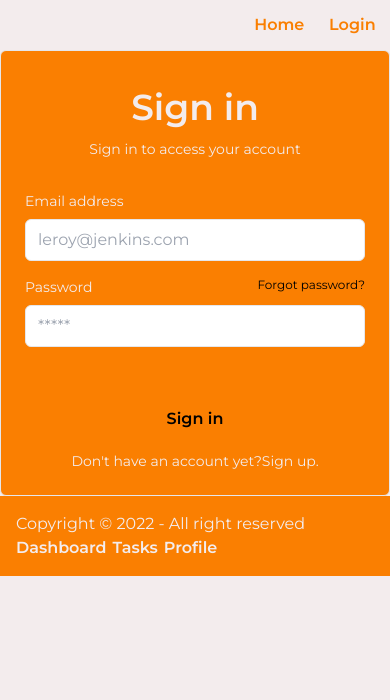
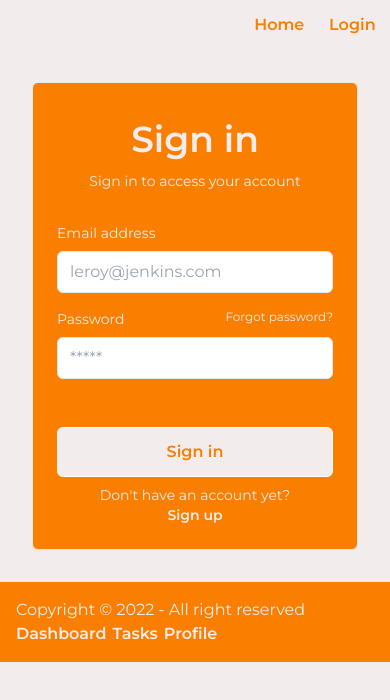
Before and after one commit to LocusNiger/open-bootcamp-project, a React (Vite) app: page /login in a window 390 px wide. Shown: the top 700 px of the page. Built offline with nearby package versions, Linux system fonts and the light colour scheme.

Commit message:
feat: styling login (mobile)

```diff
--- a/src/components/pure/forms/LoginForm2.jsx
+++ b/src/components/pure/forms/LoginForm2.jsx
@@ -4,6 +4,7 @@ import "../../../styles/login.scss";
 
 export default function LoginForm2() {
   return (
+    <div className="p-8">
       <div className="flex flex-col max-w-md p-6 rounded-md sm:p-10 border backdrop-blur-sm form-container">
         <div className="mb-8 text-center">
           <h1 className="my-3 text-4xl font-bold">Sign in</h1>
@@ -28,7 +29,7 @@ export default function LoginForm2() {
                 <label htmlFor="password" className="text-sm">
                   Password
                 </label>
-              <Link rel="noopener noreferrer" href="#" className="text-xs hover:underline">
+                <Link rel="noopener noreferrer" href="#" className="text-xs hover:underline pw">
                   Forgot password?
                 </Link>
               </div>
@@ -43,22 +44,18 @@ export default function LoginForm2() {
           </div>
           <div className="space-y-2">
             <div>
-            <button
-              type="button"
-              className="w-full px-8 py-3 font-semibold rounded-md dark:bg-violet-400 dark:text-gray-900"
-            >
-              Sign in
-            </button>
+              <button className="w-full px-8 py-3 font-semibold rounded-md">Sign in</button>
             </div>
-          <p className="px-6 text-sm text-center dark:text-gray-400">
+            <p className="px-6 text-sm text-center">
               Don't have an account yet?
-            <a rel="noopener noreferrer" href="#" className="hover:underline dark:text-violet-400">
+              <br></br>
+              <Link href="/login" className="hover:underline font-semibold">
                 Sign up
-            </a>
-            .
+              </Link>
             </p>
           </div>
         </form>
       </div>
+    </div>
   );
 }
--- a/src/styles/login.scss
+++ b/src/styles/login.scss
@@ -9,3 +9,12 @@ label {
 .form-container {
   background-color: #fa7f01;
 }
+.pw {
+  color: #f3eced;
+}
+
+button {
+  border: 1px solid white;
+  color: #fa7f01;
+  background-color: #f3eced;
+}
```
Lines whose indentation alone changed are shown as unchanged.
